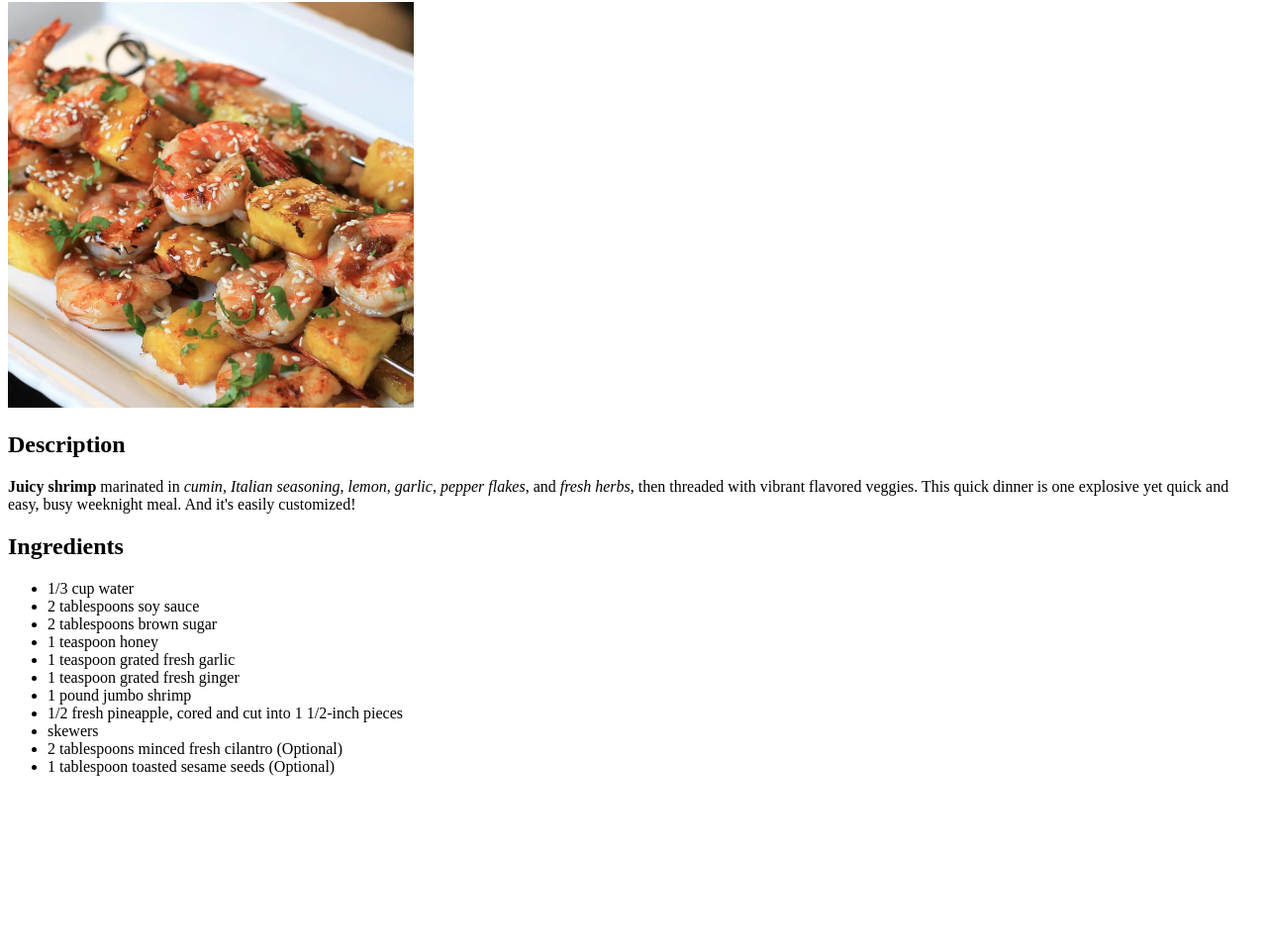
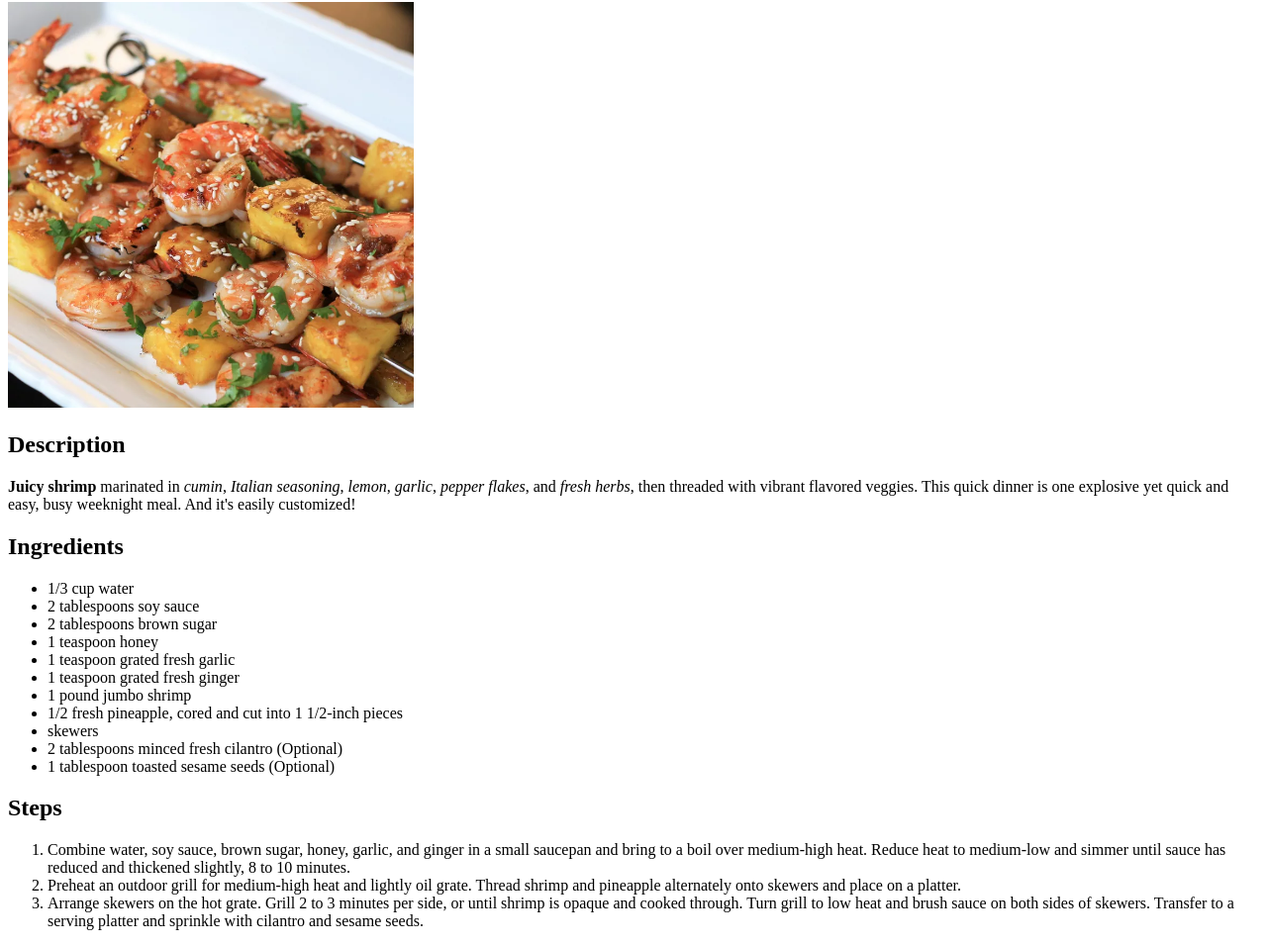
Before and after one commit to rgmaitr/odin-recipes, a plain HTML site: page recipes/shrimp.html in a window 1280 px wide. Shown: the part 78-1034 px from the top of the page at 99% size. Before the commit the page ends 878 px from the top, so only its background shows below. Drawn offline with Linux system fonts and the light colour scheme.

Commit message:
Add steps in shrimp.html

```diff
--- a/recipes/shrimp.html
+++ b/recipes/shrimp.html
@@ -29,5 +29,13 @@
       <li>2 tablespoons minced fresh cilantro (Optional)</li>
       <li>1 tablespoon toasted sesame seeds (Optional)</li>
     </ul>
+
+    <h2>Steps</h2>
+
+    <ol>
+      <li>Combine water, soy sauce, brown sugar, honey, garlic, and ginger in a small saucepan and bring to a boil over medium-high heat. Reduce heat to medium-low and simmer until sauce has reduced and thickened slightly, 8 to 10 minutes.</li>
+      <li>Preheat an outdoor grill for medium-high heat and lightly oil grate. Thread shrimp and pineapple alternately onto skewers and place on a platter.</li>
+      <li>Arrange skewers on the hot grate. Grill 2 to 3 minutes per side, or until shrimp is opaque and cooked through. Turn grill to low heat and brush sauce on both sides of skewers. Transfer to a serving platter and sprinkle with cilantro and sesame seeds.</li>
+    </ol>
   </body>
 </html>
```
